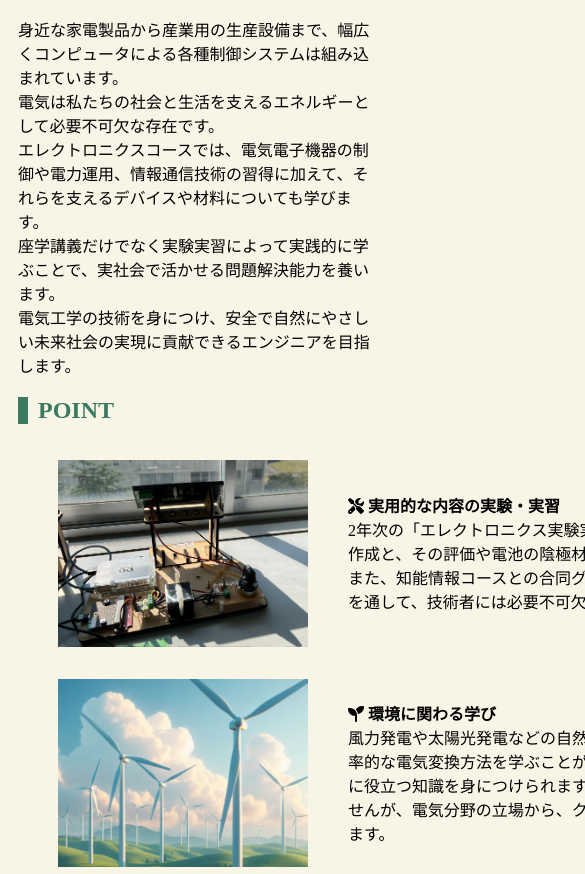
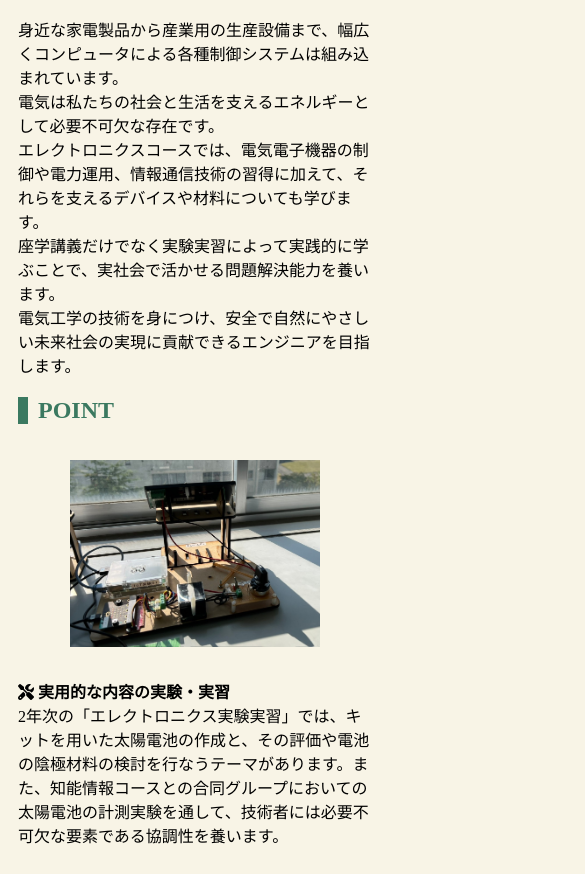
Before and after one commit to NR1113-hub/23_Nishiyama_webpage, a plain HTML site: page index.html in a window 390 px wide. Shown: the part 226-1100 px from the top of the page, 585 px wide, since content can reach past the window. Drawn offline with nearby package versions, Linux system fonts and the light colour scheme; a web font is replaced by a local one.

Commit message:
Update main.css

```diff
--- a/main.css
+++ b/main.css
@@ -67,3 +67,14 @@ div.parent_box {
   width:100%;
   overflow-x:scroll;
 }
+@media (max-width: 500px) {
+    div.parent_box {
+    width: 100%;
+    flex-direction: column;
+    align-items: left;
+    }
+    p.side_text {
+  display: inline-block;
+  width: 100%;
+  }
+}
```
